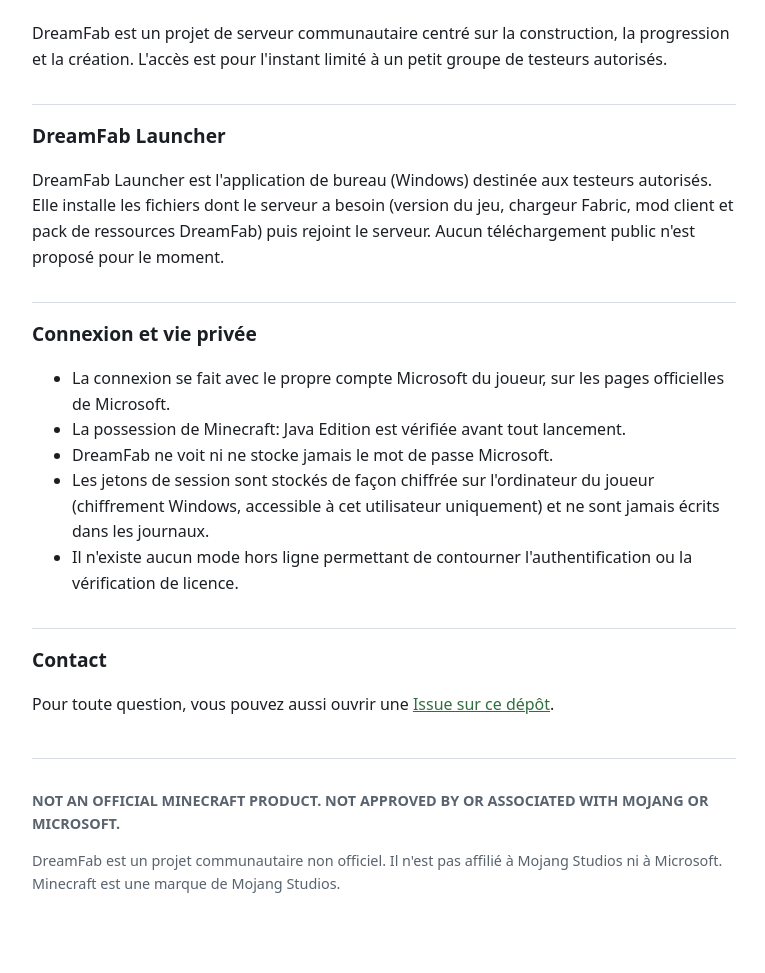
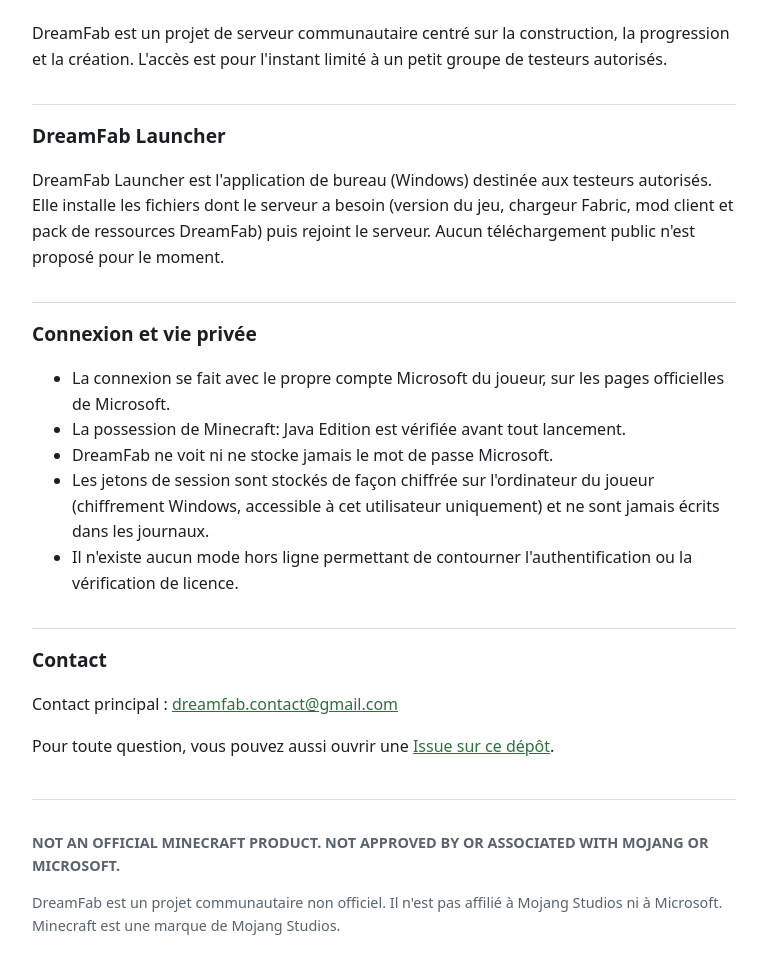
Before and after one commit to RocketCodexBuild/dreamfab-site, a plain HTML site: page index.html in a window 1280 px wide. Shown: the part 129-1102 px from the top of the page, without its empty margins (256-1021 px from the left). Drawn offline with Linux system fonts and the light colour scheme.

Commit message:
Page: add main contact email
Co-Authored-By: Claude Sonnet 5.5 <noreply@anthropic.com>

```diff
--- a/index.html
+++ b/index.html
@@ -37,6 +37,7 @@
   </ul>
 
   <h2>Contact</h2>
+  <p>Contact principal : <a href="mailto:dreamfab.contact@gmail.com">dreamfab.contact@gmail.com</a></p>
   <p>Pour toute question, vous pouvez aussi ouvrir une <a href="https://github.com/RocketCodexBuild/dreamfab-site/issues">Issue sur ce dépôt</a>.</p>
 
   <footer>
```
